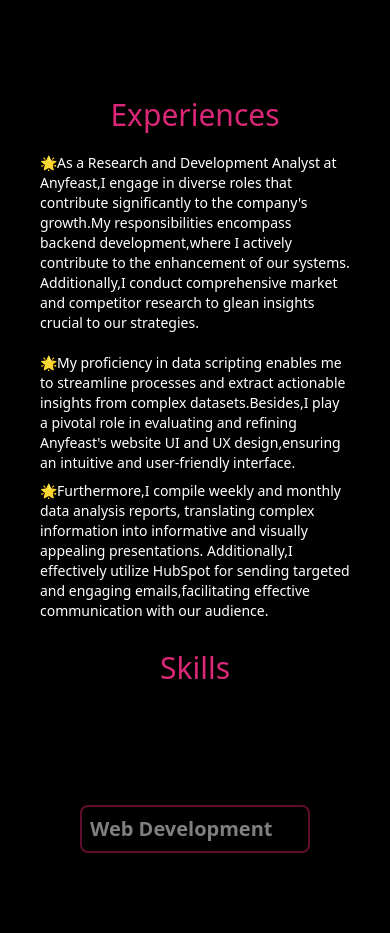
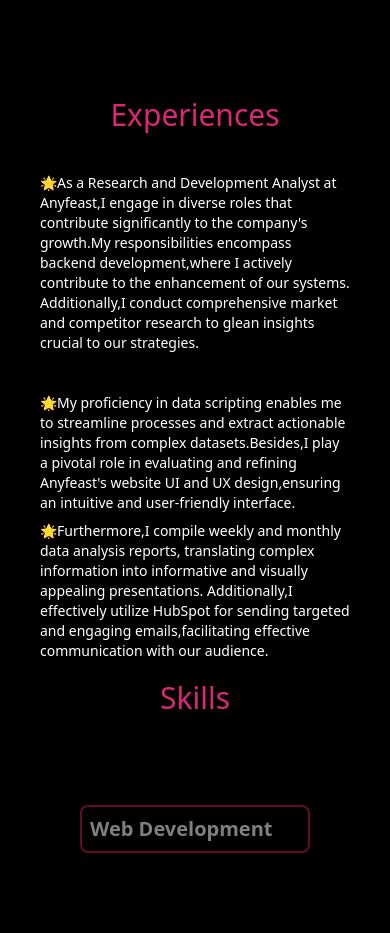
Before and after one commit to muskanshukla99/muskan.github.io, a plain HTML site: page index.html in a window 390 px wide. Shown: the part 782-1715 px from the top of the page. Drawn offline with nearby package versions, Linux system fonts and the light colour scheme.

Commit message:
Update index.html

```diff
--- a/index.html
+++ b/index.html
@@ -37,29 +37,21 @@
             <h2>Experiences</h2>
         </div>
         <div class="text-sm sm:text-lg md:text-xl text-white">
-            <p class="px-5 py-5 sm:px-10 sm:py-10 md:px-10 md:py-10">🌟As a Research and Development Analyst at
-                Anyfeast,I engage in diverse roles that contribute
-                significantly to the company's growth.My responsibilities encompass backend development,where I
-                actively contribute to the enhancement of our systems. Additionally,I conduct comprehensive market and
-                competitor research to glean insights crucial to our strategies.</p>
+            <p class="px-5 py-10 sm:px-10 sm:py-10 md:px-10 md:py-10">🌟As a Research and Development Analyst at
+                Anyfeast,I engage in diverse roles that contribute significantly to the company's growth.My responsibilities encompass backend development,where I actively contribute to the enhancement of our systems. Additionally,I conduct comprehensive market and competitor research to glean insights crucial to our strategies.</p>
         </div>
         <div class="text-sm sm:text-lg md:text-xl text-white">
-            <p class=" px-5 sm:px-10 md:px-10">🌟My proficiency in data scripting enables me to streamline processes and
-                extract actionable insights from
-                complex datasets.Besides,I play a pivotal role in evaluating and refining Anyfeast's website UI and UX
-                design,ensuring an intuitive and user-friendly interface.</p>
+            <p class=" px-5 sm:px-10 md:px-10">🌟My proficiency in data scripting enables me to streamline processes and extract actionable insights from complex datasets.Besides,I play a pivotal role in evaluating and refining Anyfeast's website UI and UX design,ensuring an intuitive and user-friendly interface.</p>
         </div>
         <div class="text-sm sm:text-lg md:text-xl text-white">
             <p class=" px-5 py-2 sm:px-10 sm:py-3 md:px-10 md:py-5">🌟Furthermore,I compile weekly and monthly data
-                analysis reports, translating complex information into
-                informative and visually appealing presentations. Additionally,I effectively utilize HubSpot for
-                sending targeted and engaging emails,facilitating effective communication with our audience.</p>
+                analysis reports, translating complex information into informative and visually appealing presentations. Additionally,I effectively utilize HubSpot for sending targeted and engaging emails,facilitating effective communication with our audience.</p>
         </div>
     </div>
     <div class="bg-black">
         <div>
             <div
-                class=" flex justify-center px-20 py-5 sm:px-40 sm:py-10 text-3xl sm:text-3xl md:text-6xl animate-bounce text-pink-600">
+                class=" flex justify-center px-20 sm:px-40 sm:py-10 text-3xl sm:text-3xl md:text-6xl animate-bounce text-pink-600">
                 <h2>Skills</h2>
             </div>
         </div>
```
